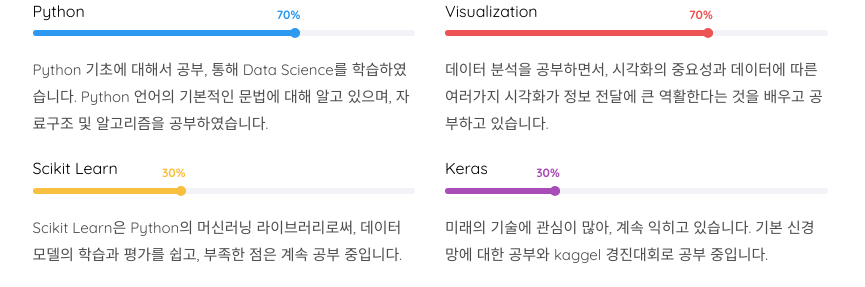
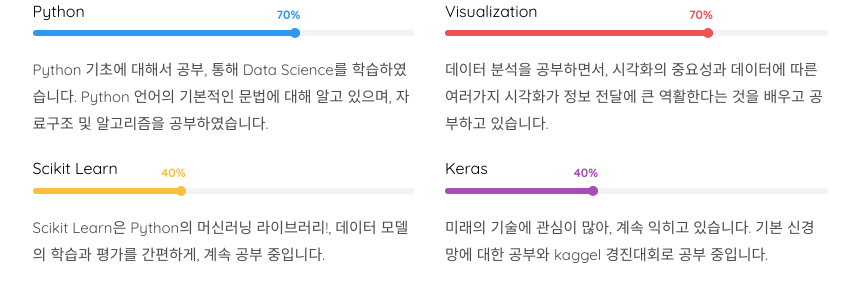
Before and after one commit to kyugshim/kyugshim.github.io, a plain HTML site: page index.html in a window 1280 px wide. Shown: the part 2240-2527 px from the top of the page, without its empty margins (360-1225 px from the left). Drawn offline with nearby package versions, Linux system fonts and the light colour scheme; files whose address does not match are found by name; a web font is replaced by a local one.

Commit message:
Update index.html

```diff
--- a/index.html
+++ b/index.html
@@ -218,19 +218,19 @@
 								<div class="progress">
 								 	<div class="progress-bar color-3" role="progressbar" aria-valuenow="40"
 								  	aria-valuemin="0" aria-valuemax="100" style="width:40%">
-								    <span>30%</span>
+								    <span>40%</span>
 								  	</div>
 								</div>
-								<p>Scikit Learn은 Python의 머신러닝 라이브러리로써, 데이터 모델의 학습과 평가를 쉽고, 부족한 점은 계속 공부 중입니다.</p>
+								<p>Scikit Learn은 Python의 머신러닝 라이브러리!, 데이터 모델의 학습과 평가를 간편하게, 계속 공부 중입니다.</p>
 							</div>
 						</div>
 						<div class="col-md-6 animate-box" data-animate-effect="fadeInRight">
 							<div class="progress-wrap">
 								<h3>Keras</h3>
 								<div class="progress">
-								 	<div class="progress-bar color-4" role="progressbar" aria-valuenow="30"
-								  	aria-valuemin="0" aria-valuemax="100" style="width:30%">
-								    <span>30%</span>
+								 	<div class="progress-bar color-4" role="progressbar" aria-valuenow="40"
+								  	aria-valuemin="0" aria-valuemax="100" style="width:40%">
+								    <span>40%</span>
 								  	</div>
 								</div>
 								<p>미래의 기술에 관심이 많아, 계속 익히고 있습니다. 기본 신경망에 대한 공부와 kaggel 경진대회로 공부 중입니다.</p>
```
